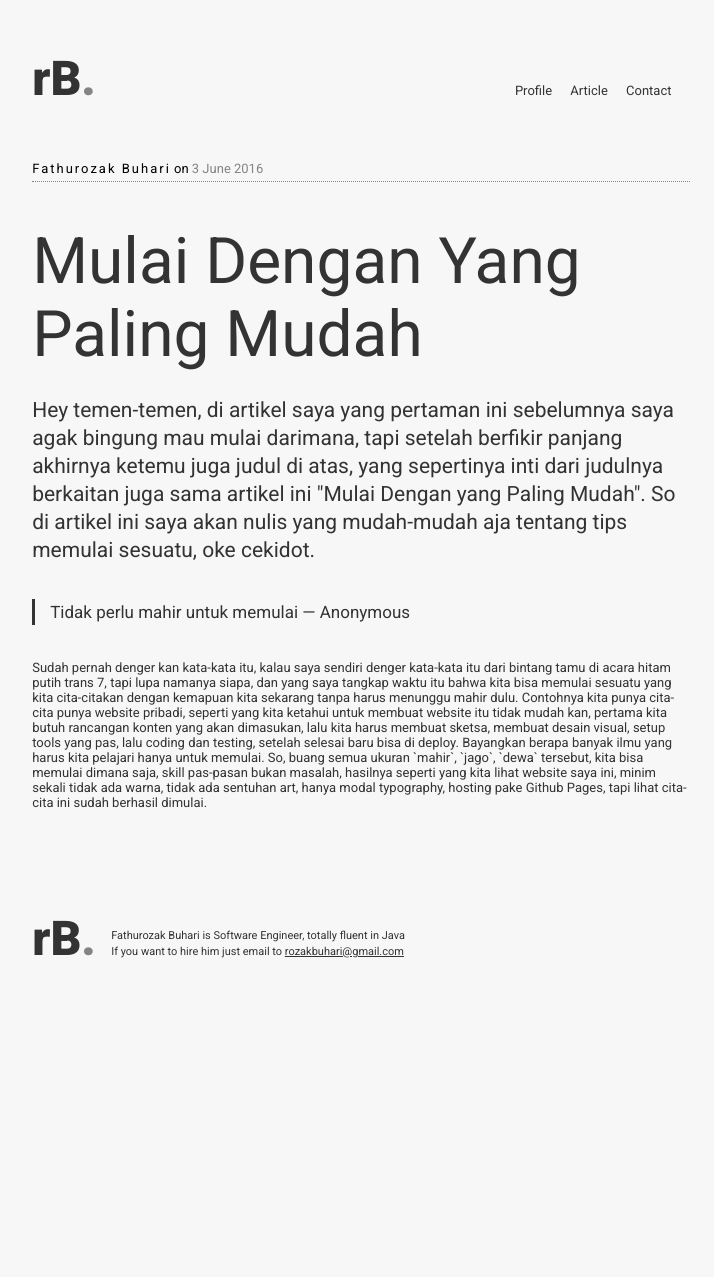
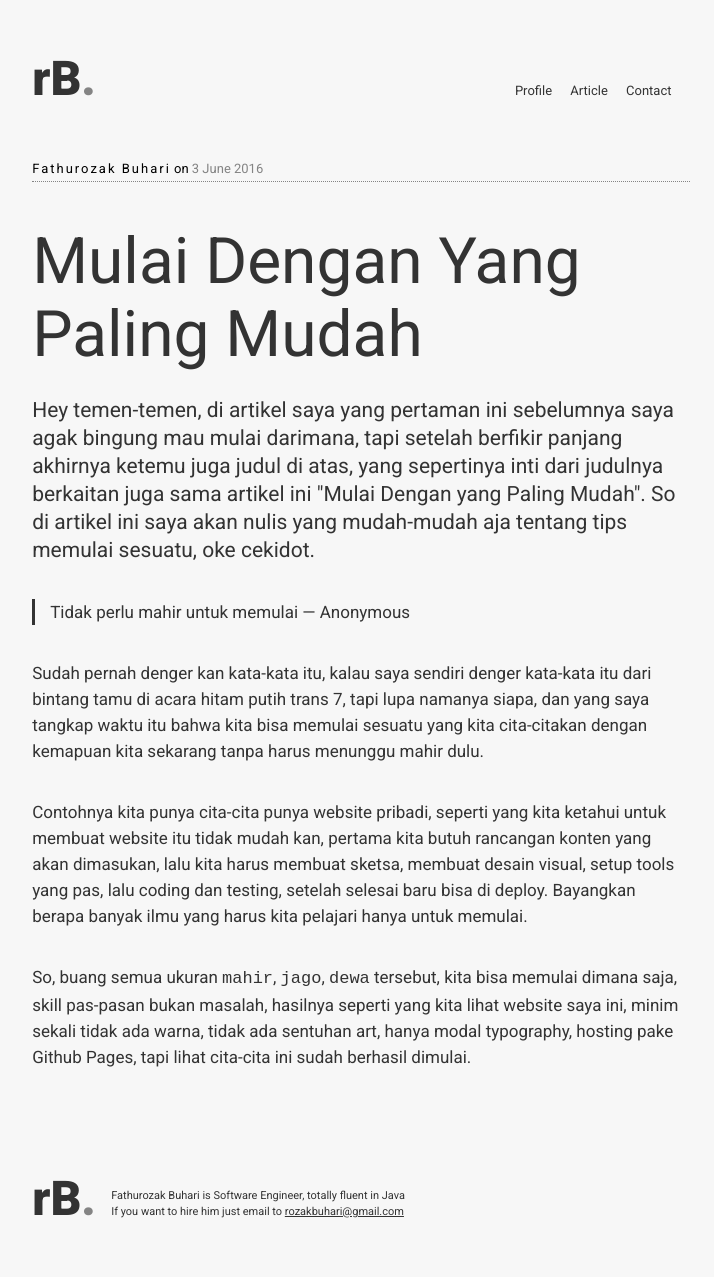
Before and after one commit to rozakbuhari/rozakbuhari.github.io.backup, a Jekyll site: the page built from _posts/2016-06-03-mulai-dengan-yang-paling-mudah.md, in a window 1280 px wide. Shown: the whole page, without its empty margins (279-993 px from the left). Built offline with Jekyll 4.4.1, drawn with Linux system fonts in a browser that asks for light colours; before the commit the page ends 1017 px from its top, so only the background shows below that.

Commit message:
Update 2016-06-03-mulai-dengan-yang-paling-mudah.md

```diff
--- a/_posts/2016-06-03-mulai-dengan-yang-paling-mudah.md
+++ b/_posts/2016-06-03-mulai-dengan-yang-paling-mudah.md
@@ -5,13 +5,15 @@ author: Fathurozak Buhari
 
 <p class="intro">Hey temen-temen, di artikel saya yang pertaman ini sebelumnya saya agak bingung mau mulai darimana,
 tapi setelah berfikir panjang akhirnya ketemu juga judul di atas, yang sepertinya inti dari judulnya berkaitan juga sama artikel ini "Mulai Dengan yang Paling Mudah". So di artikel ini
-saya akan nulis yang mudah-mudah aja tentang tips memulai sesuatu, oke cekidot.<p>
+saya akan nulis yang mudah-mudah aja tentang tips memulai sesuatu, oke cekidot.
+</p>
 
 <p class="pullquote">Tidak perlu mahir untuk memulai
-    <span class="quote-author">&mdash; Anonymous</span></p>
+    <span class="quote-author">&mdash; Anonymous</span>
+</p>
 
-    Sudah pernah denger kan kata-kata itu, kalau saya sendiri denger kata-kata itu dari bintang tamu di acara hitam putih trans 7, tapi lupa namanya siapa, dan yang saya tangkap waktu itu bahwa kita bisa memulai sesuatu yang kita cita-citakan dengan kemapuan kita sekarang tanpa harus menunggu mahir dulu.
+Sudah pernah denger kan kata-kata itu, kalau saya sendiri denger kata-kata itu dari bintang tamu di acara hitam putih trans 7, tapi lupa namanya siapa, dan yang saya tangkap waktu itu bahwa kita bisa memulai sesuatu yang kita cita-citakan dengan kemapuan kita sekarang tanpa harus menunggu mahir dulu.
 
-    Contohnya kita punya cita-cita punya website pribadi, seperti yang kita ketahui untuk membuat website itu tidak mudah kan, pertama kita butuh rancangan konten yang akan dimasukan, lalu kita harus membuat sketsa, membuat desain visual, setup tools yang pas, lalu coding dan testing, setelah selesai baru bisa di deploy. Bayangkan berapa banyak ilmu yang harus kita pelajari hanya untuk memulai.
+Contohnya kita punya cita-cita punya website pribadi, seperti yang kita ketahui untuk membuat website itu tidak mudah kan, pertama kita butuh rancangan konten yang akan dimasukan, lalu kita harus membuat sketsa, membuat desain visual, setup tools yang pas, lalu coding dan testing, setelah selesai baru bisa di deploy. Bayangkan berapa banyak ilmu yang harus kita pelajari hanya untuk memulai.
 
-    So, buang semua ukuran `mahir`, `jago`, `dewa` tersebut, kita bisa memulai dimana saja, skill pas-pasan bukan masalah, hasilnya seperti yang kita lihat website saya ini, minim sekali tidak ada warna, tidak ada sentuhan art, hanya modal typography, hosting pake Github Pages, tapi lihat cita-cita ini sudah berhasil dimulai.
+So, buang semua ukuran `mahir`, `jago`, `dewa` tersebut, kita bisa memulai dimana saja, skill pas-pasan bukan masalah, hasilnya seperti yang kita lihat website saya ini, minim sekali tidak ada warna, tidak ada sentuhan art, hanya modal typography, hosting pake Github Pages, tapi lihat cita-cita ini sudah berhasil dimulai.
```
